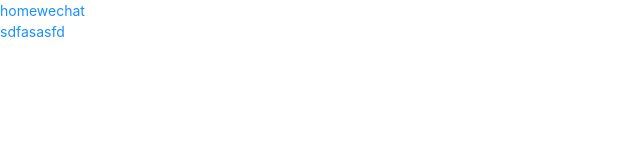
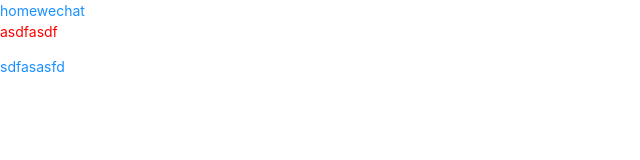
Before and after one commit to YSZ0927/react-app, a React (Create React App) app: page /wechat in a window 1280 px wide. Shown: the top 160 px of the page, without its empty margins (0-640 px from the left). Built offline with nearby package versions, Linux system fonts and the light colour scheme.

Commit message:
解决less-loader版本兼容问题

```diff
--- a/config-overrides.js
+++ b/config-overrides.js
@@ -6,9 +6,9 @@ module.exports = override(
         style: 'css'
     }),
     addLessLoader({
-        javascriptEnabled: true,
-        modifyVars: {
-            '@primary-color': '#1DA57A'
-        }
-    })
+        lessOptions: {
+          javascriptEnabled: true,
+          modifyVars: { '@primary-color': '#1DA57A' },
+        },
+    }),
 );
--- /dev/null
+++ b/src/pages/Wechat/index.less
@@ -0,0 +1,3 @@
+.hello{
+    color: red;
+}
--- a/src/pages/Wechat/index.tsx
+++ b/src/pages/Wechat/index.tsx
@@ -1,5 +1,6 @@
 import React from 'react';
 import { Button } from 'antd-mobile';
+import './index.less'
 
 export interface Props {
     name: string;
@@ -11,6 +12,7 @@ class Wechat extends React.Component<Props, object>{
     render() {
         return (
             <div className="hello">
+                <p>asdfasdf</p>
                 <Button type="primary">sdfasasfd</Button>
             </div>
           );
```
Also changed, not shown: package.json (+5 -2 lines), 1 other file (tests, documents, lock files or other folders).
